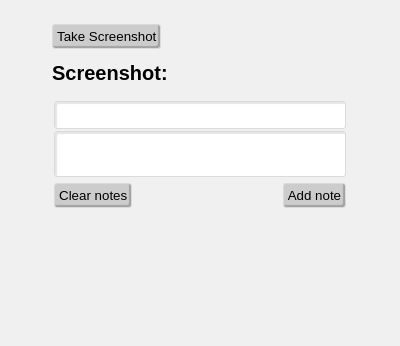
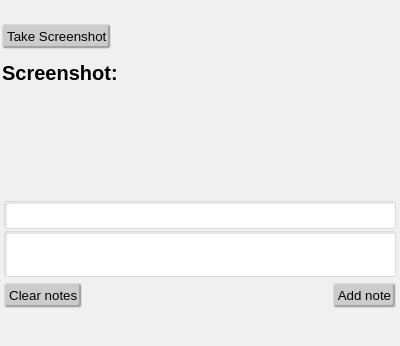
Before and after one commit to Avni1802/T33-Frontliners, a browser extension: page quicknote/popup/quicknote.html in a window 400 px wide. Drawn offline with nearby package versions, Linux system fonts and the light colour scheme.

Commit message:
edited quicknote.css

```diff
--- a/quicknote/popup/quicknote.css
+++ b/quicknote/popup/quicknote.css
@@ -8,22 +8,22 @@ html {
   font-family: sans-serif;
   font-size: 10px;
   background: rgb(240,240,240);
-  height: 300px;
+  height: 900px;
   margin: 0;
 }
 
 body {
-  width: 300px;
+  /* width: 300px; */
   background: rgb(240,240,240);
   margin: 0 auto;
   padding: 2px;
-  height: inherit;
+  /* height: inherit; */
 }
 
 .outer-wrapper {
   overflow: auto;
   width: 100%;
-  height: 290px;
+  /* height: 290px; */
   background: rgb(240,240,240);
 }
 
@@ -118,3 +118,13 @@ p {
 .update {
   float: right;
 }
+
+canvas{
+  border: 5px solid red;
+
+}
+
+#output{
+  height: 100px;
+  width: 500px;
+}
```
